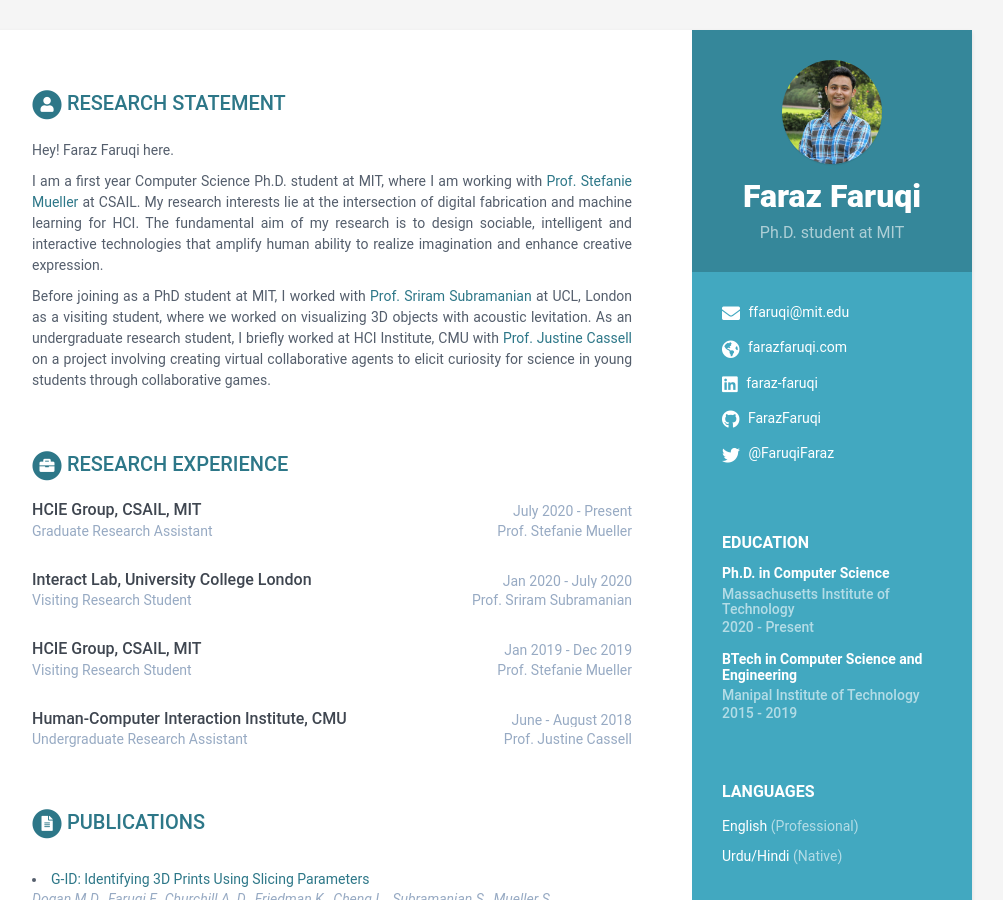
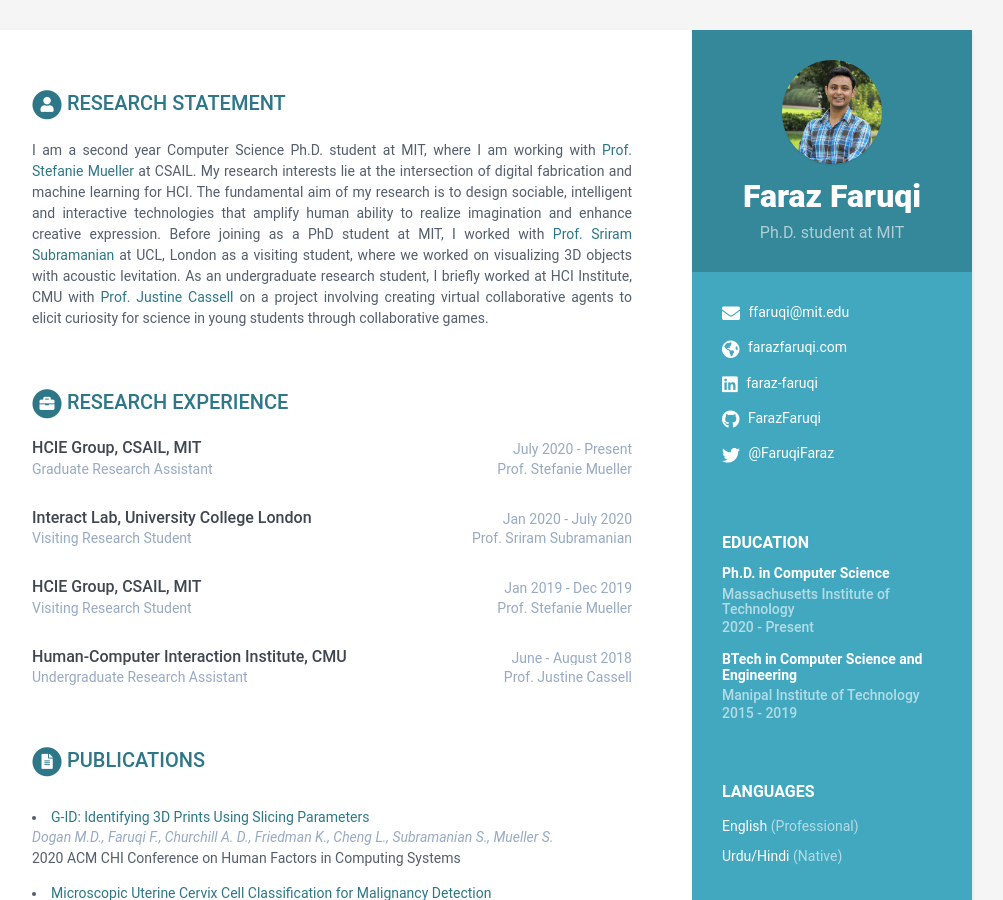
Before and after one commit to FarazFaruqi/FarazFaruqi.github.io, a Jekyll site: the page built from index.html, in a window 1280 px wide and 900 px high. Shown: the whole window, without its empty margins (168-1171 px from the left). Built offline with Jekyll 4.4.1, drawn with Linux system fonts in a browser that asks for light colours.

Commit message:
updated website

```diff
--- a/_data/data.yml
+++ b/_data/data.yml
@@ -43,10 +43,9 @@
 
 career-profile:
     title: Research Statement
-    summary: |
-     Hey! Faraz Faruqi here.
+    summary:
 
-     I am a first year Computer Science Ph.D. student at MIT, where I am working with [Prof. Stefanie Mueller](https://hcie.csail.mit.edu/) at CSAIL. My research interests lie at the intersection of digital fabrication and machine learning for HCI. The fundamental aim of my research is to design sociable, intelligent and interactive technologies that amplify human ability to realize imagination and enhance creative expression.
+     I am a second year Computer Science Ph.D. student at MIT, where I am working with [Prof. Stefanie Mueller](https://hcie.csail.mit.edu/) at CSAIL. My research interests lie at the intersection of digital fabrication and machine learning for HCI. The fundamental aim of my research is to design sociable, intelligent and interactive technologies that amplify human ability to realize imagination and enhance creative expression.
 
      Before joining as a PhD student at MIT, I worked with [Prof. Sriram Subramanian](https://www.ucl.ac.uk/computer-science/research/research-groups/multi-sensory-devices/) at UCL, London as a visiting student, where we worked on visualizing 3D objects with acoustic levitation. As an undergraduate research student, I briefly worked at HCI Institute, CMU with [Prof. Justine Cassell](https://www.hcii.cmu.edu/people/justine-cassell) on a project involving creating virtual collaborative agents to elicit curiosity for science in young students through collaborative games.
 
```
Also changed, not shown: 1 other file.
